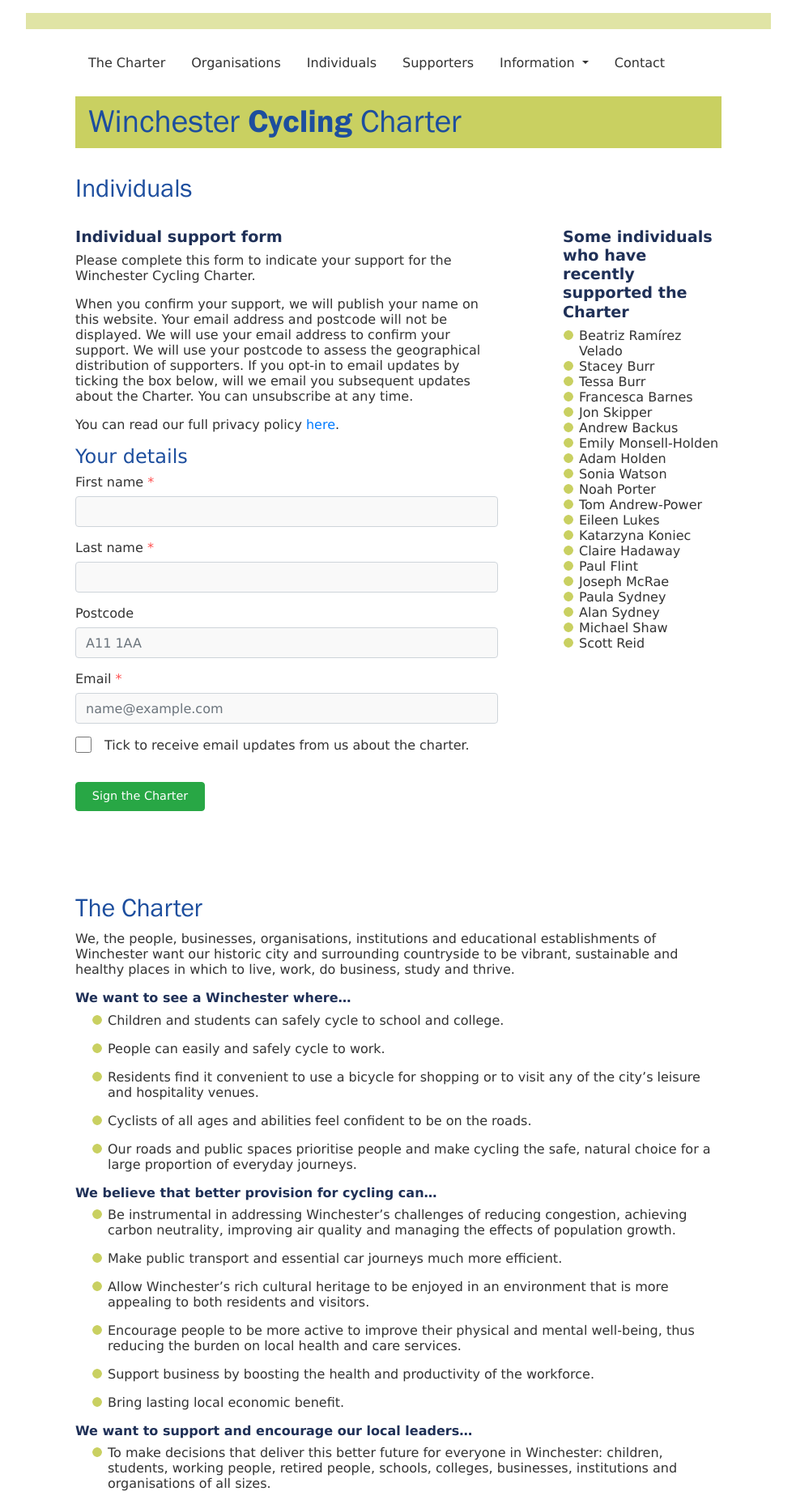
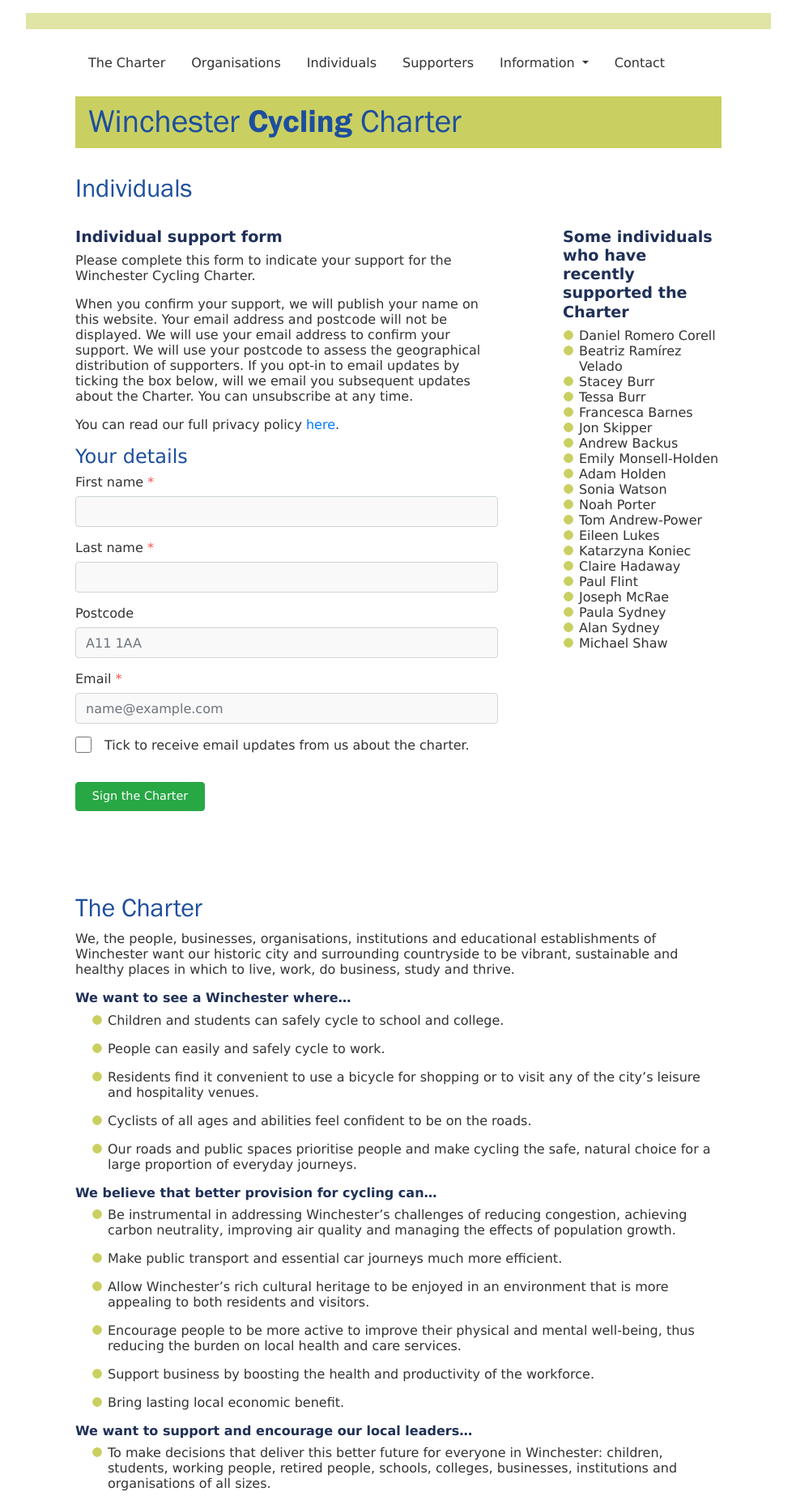
Before and after one commit to winchestercyclingcharter/winchestercyclingcharter.github.io, a Jekyll site: the page built from ind-page.md, in a window 1280 px wide. Shown: the whole page at 81% size, without its empty margins (148-1131 px from the left). Built offline with Jekyll 4.4.1, drawn with Linux system fonts in a browser that asks for light colours; nearby versions of some CDN libraries.

Commit message:
Update people.yml

```diff
--- a/_data/people.yml
+++ b/_data/people.yml
@@ -816,3 +816,4 @@ people:
 - { lastname: Burr, firstname: Tessa, dt: 20220805-143435-836114 }
 - { lastname: Burr , firstname: Stacey, dt: 20220805-143558-229164 }
 - { lastname: Ramírez Velado, firstname: Beatriz, dt: 20220809-165411-407106 }
+- { lastname: Romero Corell, firstname: Daniel, dt: 20220814-203431-139487 }
```
